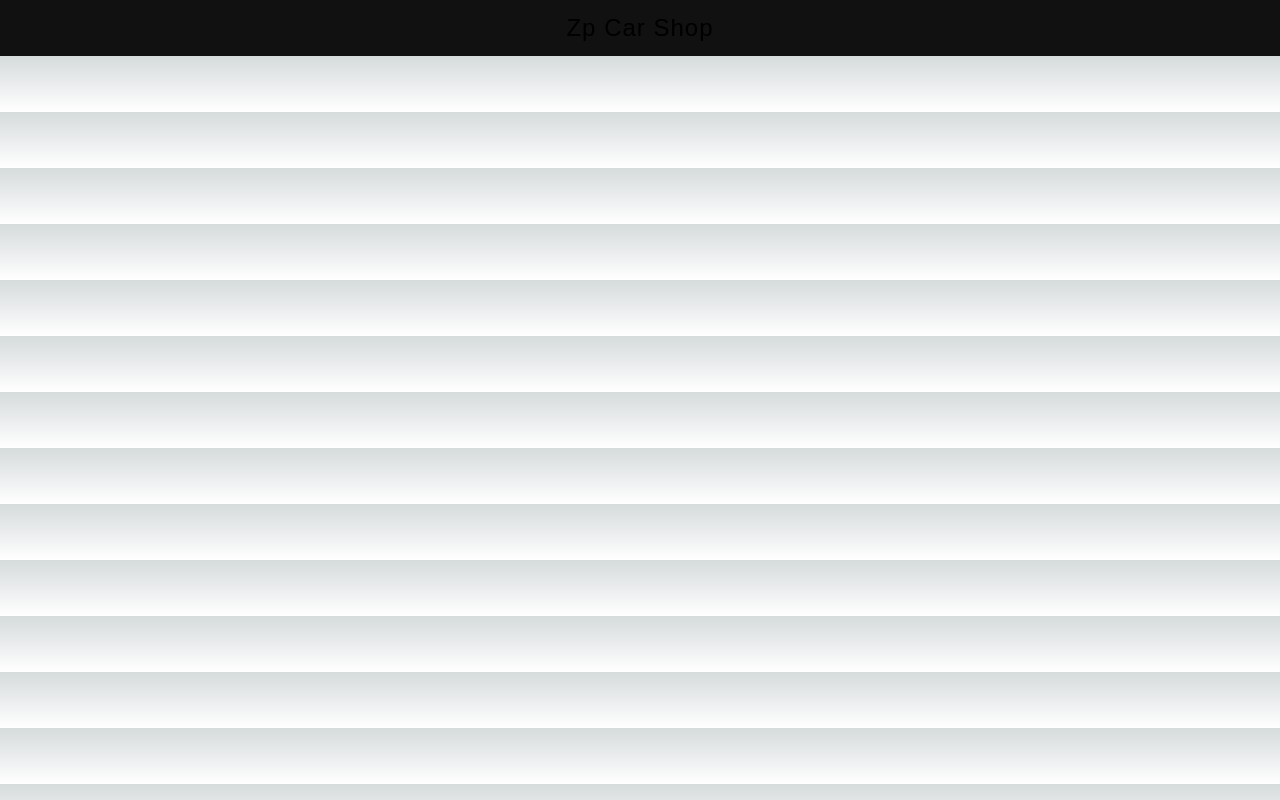
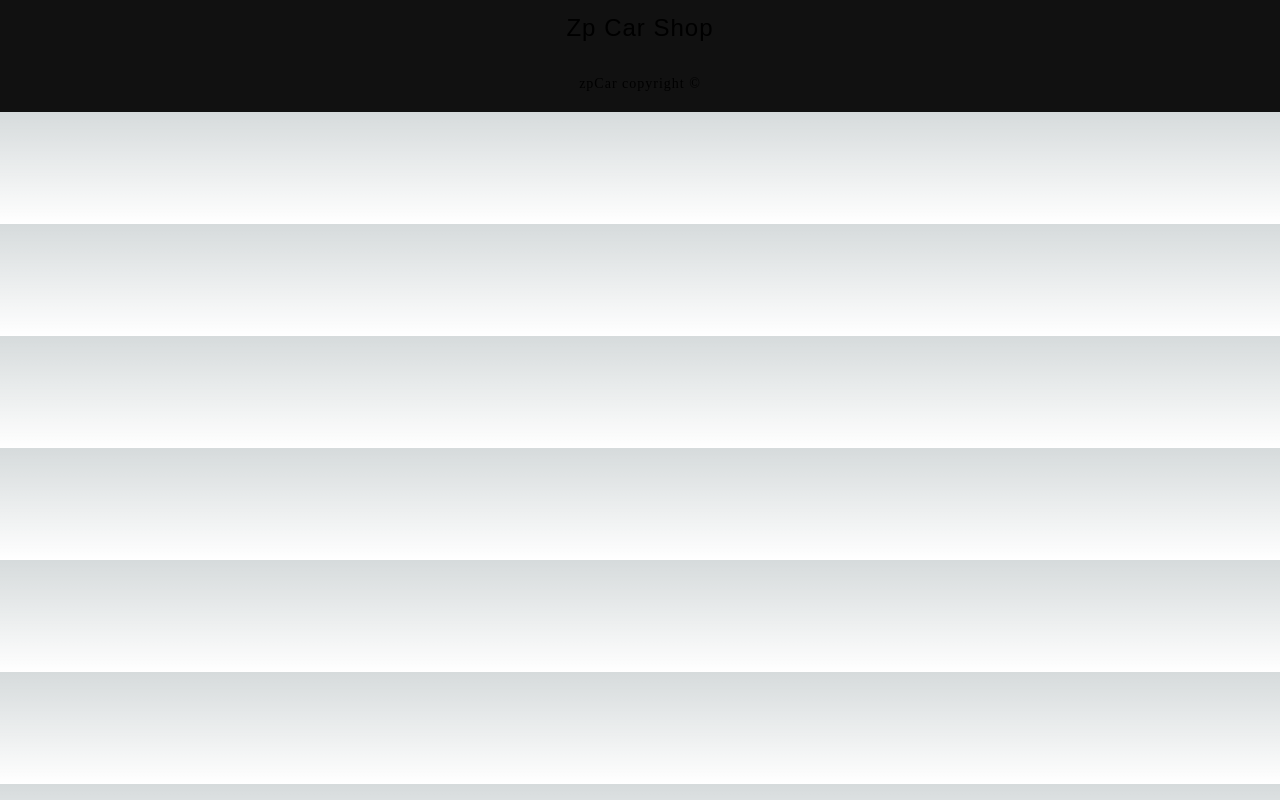
Before and after one commit to hamidazimiazp/zpCar, a Next.js app in the folder app/: page / in a window 1280 px wide. Built offline with nearby package versions, Linux system fonts and the light colour scheme.

Commit message:
add footer

```diff
--- a/app/src/components/layout/Layout.js
+++ b/app/src/components/layout/Layout.js
@@ -1,10 +1,12 @@
 import React from "react";
 import Header from "../modules/Header/Header";
+import Footer from "../modules/Footer/Footer";
 
 const Layout = () => {
   return (
     <div className="root">
       <Header />
+      <Footer />
     </div>
   );
 };
--- /dev/null
+++ b/app/src/components/modules/Footer/Footer.js
@@ -0,0 +1,12 @@
+import React from "react";
+import styles from "./Footer.module.css";
+
+const Footer = () => {
+  return (
+    <footer className={styles.footer}>
+      <p className={styles.p}>zpCar copyright &copy;</p>
+    </footer>
+  );
+};
+
+export default Footer;
--- a/app/src/pages/_document.js
+++ b/app/src/components/modules/Footer/Footer.module.css
@@ -1,13 +1,14 @@
-import { Html, Head, Main, NextScript } from 'next/document'
-
-export default function Document() {
-  return (
-    <Html lang="en">
-      <Head />
-      <body>
-        <Main />
-        <NextScript />
-      </body>
-    </Html>
-  )
+.footer {
+  width: 100%;
+  height: 56px;
+  background-color: #111;
+  display: flex;
+  justify-content: center;
+  align-items: center;
 }
+.p {
+  font-weight: normal;
+  font-style: normal;
+  font-size: 14px;
+  letter-spacing: 1px;
+}
```
